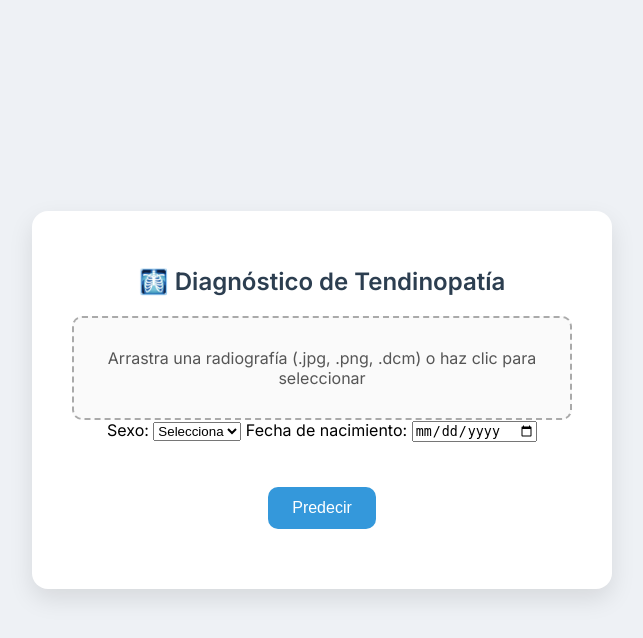
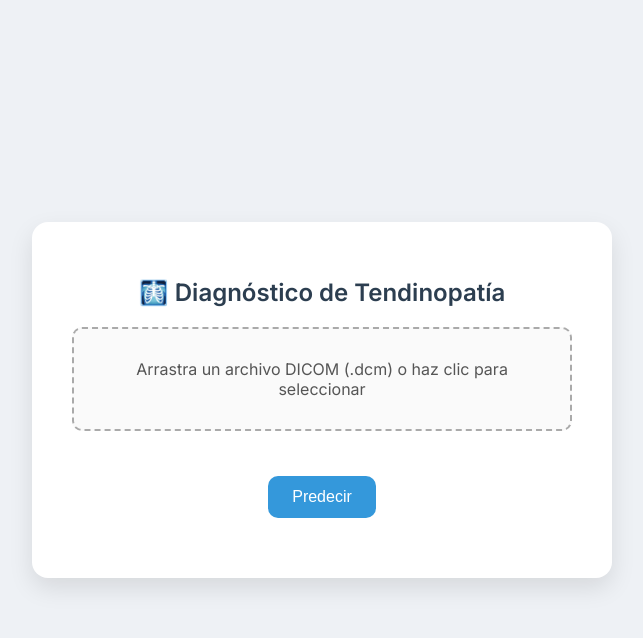
Before and after one commit to juaki0315/TFM_TC, a FastAPI app: page / in a window 1280 px wide. Shown: the top 638 px of the page, without its empty margins (318-961 px from the left). Run offline with FastAPI, Linux system fonts and the light colour scheme; parts of the project's set-up code (start-up, migrations or seed data) failed here and were passed over.

Commit message:
mas cambios al bicho, solo falta hacer el cropping inicial bien, ahora se hace un mock

```diff
--- a/main.py
+++ b/main.py
@@ -1,4 +1,4 @@
-from fastapi import FastAPI, UploadFile, File, Form, Request
+from fastapi import FastAPI, UploadFile, File, Request
 from fastapi.responses import JSONResponse
 from fastapi.staticfiles import StaticFiles
 from fastapi.templating import Jinja2Templates
@@ -6,17 +6,17 @@ import os
 import shutil
 import pandas as pd
 import numpy as np
-from datetime import datetime
 import joblib
+import pydicom
 
 from model_utils import load_model
-from feature_extractor import preprocess_image, extract_features_from_image
+from feature_extractor import preprocess_dicom_image, extract_features_from_image, calculate_age_from_dicom
 
 app = FastAPI()
 app.mount("/static", StaticFiles(directory="static"), name="static")
 templates = Jinja2Templates(directory="templates")
 
-# Cargar modelos una vez
+# Cargar modelo ML y columnas esperadas
 modelo_pipeline = load_model("mejor_modelo.pkl")
 final_features = joblib.load("final_features.pkl")
 
@@ -25,36 +25,34 @@ async def index(request: Request):
     return templates.TemplateResponse("index.html", {"request": request})
 
 @app.post("/predict/")
-async def predict_endpoint(
-    file: UploadFile = File(...),
-    sex: str = Form(...),
-    birthdate: str = Form(...)
-):
+async def predict_endpoint(file: UploadFile = File(...)):
     try:
+        # Guardar archivo temporalmente
         temp_dir = "temp"
         os.makedirs(temp_dir, exist_ok=True)
         temp_path = os.path.join(temp_dir, file.filename)
         with open(temp_path, "wb") as f:
             shutil.copyfileobj(file.file, f)
 
+        # Leer dicom
+        dicom = pydicom.dcmread(temp_path)
+
+        # Extraer edad
+        birthdate_raw = dicom.get("PatientBirthDate", None)
+        edad = calculate_age_from_dicom(birthdate_raw) if birthdate_raw else np.nan
+
+        # Sexo
+        sex_raw = dicom.get("PatientSex", "U")
+        sexo_mapeado = {"M": 0, "F": 1}
+        sexo_transformado = sexo_mapeado.get(sex_raw, np.nan)
+
         # Preprocesar imagen y extraer features
-        img = preprocess_image(temp_path)
+        img = preprocess_dicom_image(dicom)
         features = extract_features_from_image(img)
-        print("Características extraídas (vector de 512):")
+        print("🧠 Vector de características extraídas:")
         print(features)
 
-        os.remove(temp_path)
-
-        # Calcular edad
-        fecha_nac = pd.to_datetime(birthdate)
-        hoy = pd.to_datetime("today")
-        edad = (hoy - fecha_nac).days // 365
-
-        # Mapeo de sexo (ajústalo según cómo entrenaste el modelo)
-        sexo_mapeado = {"M": 0, "F": 1}
-        sexo_transformado = sexo_mapeado.get(sex)
-
-        # Construir dict con features + edad + sexo transformado
+        # Construcción del input final
         data = {f"feature_{i+1}": features[i] for i in range(len(features))}
         data["edad"] = edad
         data["sex"] = sexo_transformado
@@ -65,10 +63,13 @@ async def predict_endpoint(
                 df[col] = np.nan
         df = df[final_features]
 
-        print("DataFrame final que se pasa al modelo:")
-        print(df.head())
+        print("📊 DataFrame final que se pasa al modelo:")
+        print(df)
 
         pred = modelo_pipeline.predict(df)[0]
+
+        os.remove(temp_path)
+
         return {"prediction": int(pred)}
 
     except Exception as e:
--- a/templates/index.html
+++ b/templates/index.html
@@ -12,20 +12,10 @@
 
         <form id="upload-form" onsubmit="event.preventDefault(); sendImage();">
             <div class="upload-area" id="upload-area">
-                <p>Arrastra una radiografía (.jpg, .png, .dcm) o haz clic para seleccionar</p>
-                <input type="file" id="fileInput" name="file" accept=".dcm,image/*" style="display:none;">
+                <p>Arrastra un archivo DICOM (.dcm) o haz clic para seleccionar</p>
+                <input type="file" id="fileInput" name="file" accept=".dcm" style="display:none;">
                 <p id="file-name" class="file-name"></p>
             </div>
-
-            <label for="sex">Sexo:</label>
-            <select id="sex" name="sex" required>
-                <option value="">Selecciona</option>
-                <option value="M">Masculino</option>
-                <option value="F">Femenino</option>
-            </select>
-
-            <label for="birthdate">Fecha de nacimiento:</label>
-            <input type="date" id="birthdate" name="birthdate" required>
 
             <div id="preview-container">
                 <img id="preview" src="#" alt="Vista previa" style="display: none;" />
@@ -69,39 +59,27 @@
         });
 
         function showPreview(file) {
-            const isImage = file.type.startsWith('image/');
             const isDcm = file.name.toLowerCase().endsWith('.dcm');
 
-            if (!isImage && !isDcm) {
-                status.innerHTML = "<span class='error'>⚠️ El archivo debe ser una imagen o un DICOM (.dcm).</span>";
+            if (!isDcm) {
+                status.innerHTML = "<span class='error'>⚠️ Solo se aceptan archivos DICOM (.dcm).</span>";
                 return;
             }
 
-            if (isImage) {
-                preview.src = URL.createObjectURL(file);
-                preview.style.display = 'block';
-            } else {
-                preview.style.display = 'none';
-            }
-
+            preview.style.display = 'none';  // No vista previa para DICOM
             status.innerHTML = "";
             fileName.textContent = `📁 ${file.name}`;
         }
 
         async function sendImage() {
             const file = fileInput.files[0];
-            const sex = document.getElementById('sex').value;
-            const birthdate = document.getElementById('birthdate').value;
-
-            if (!file || !sex || !birthdate) {
-                status.innerHTML = "<span class='error'>⚠️ Rellena todos los campos y selecciona un archivo.</span>";
+            if (!file) {
+                status.innerHTML = "<span class='error'>⚠️ Selecciona un archivo DICOM.</span>";
                 return;
             }
 
             const formData = new FormData();
             formData.append("file", file);
-            formData.append("sex", sex);
-            formData.append("birthdate", birthdate);
 
             status.innerHTML = "<span class='loading'>🔄 Procesando...</span>";
 
```
Also changed, not shown: feature_extractor.py (+43 -21 lines), mock_unet.py (added, +15 -0 lines).
